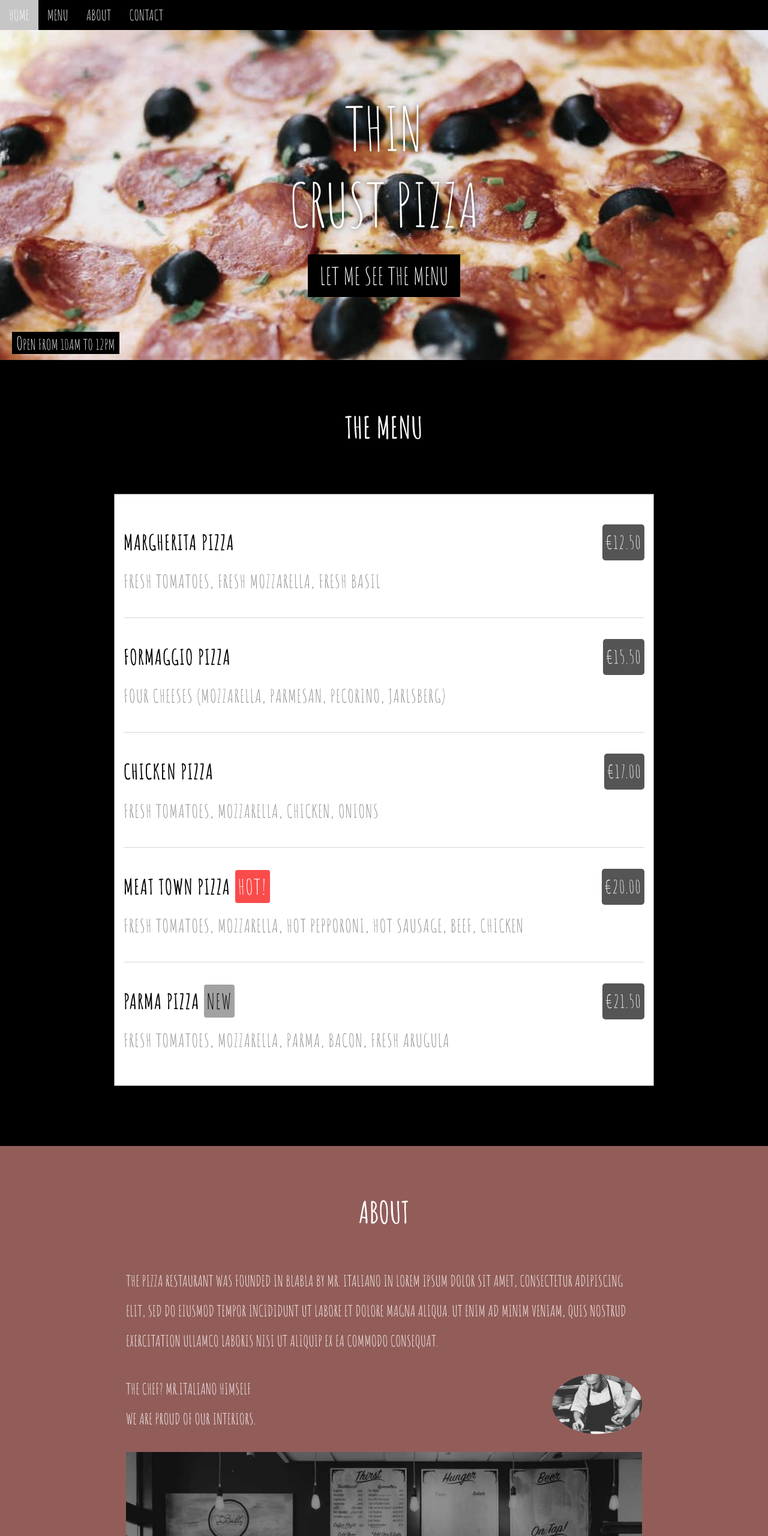
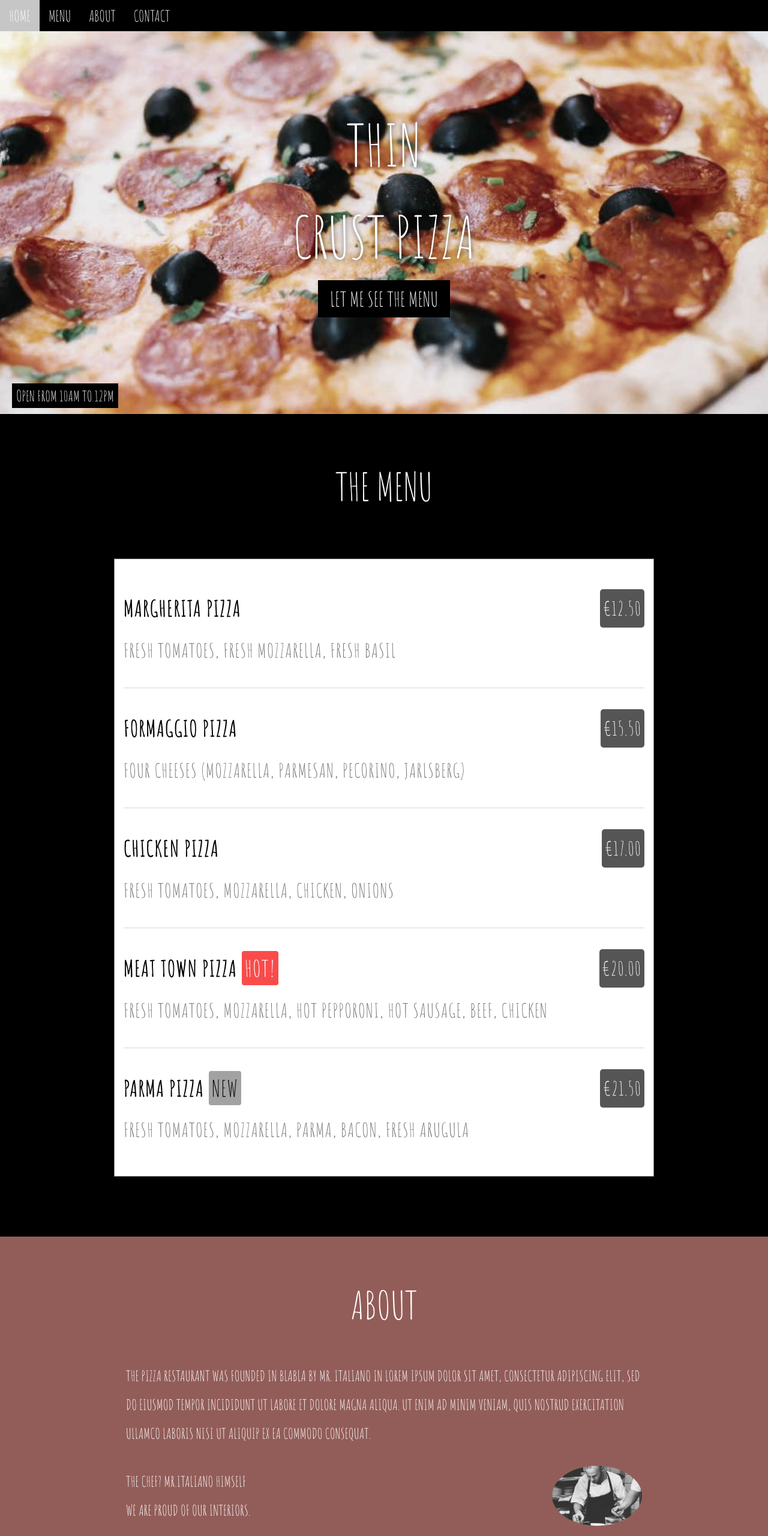
Before and after one commit to Parvin-it/pizza-website, a plain HTML site: page index.html in a window 1280 px wide. Shown: the top 2560 px of the page at 60% size. Drawn offline with Linux system fonts and the light colour scheme.

Commit message:
update stylesheet

```diff
--- a/styles.css
+++ b/styles.css
@@ -6,11 +6,13 @@ html {
   box-sizing: border-box;
   margin: 0;
   padding: 0;
+  font-weight: normal;
 }
 
 body{
   font-family: "Amatic SC", sans-serif;
   text-transform: uppercase;
+
 }
 
   .navbar {
@@ -32,7 +34,7 @@ body{
 
 .navbar li{
     list-style: none;
-    font-size: 24px;
+    font-size: 1.6rem;
     padding: 10px 15px;
     cursor: pointer;
   }
@@ -66,16 +68,16 @@ body{
   }
 
  .main-wrapper  {
+  height: 100%;
   display: flex;
   flex-direction: column;
   align-items: center;
   justify-content: center;
-
+  line-height: 1.6;
  }
 
 .main-heading  {
-  margin-top: 150px;
-  font-size: 100px;
+  font-size: 6rem;
   color: rgb(255,255,255);
   font-weight: 400;
   text-shadow: 0 0 9px rgba(0, 0, 0, 0.7);
@@ -84,13 +86,13 @@ body{
 
 .main-heading-2  {
  display: block;
- margin-bottom: 30px;
+
 }
 
 .menu-link a {
   background-color: #000000;
   padding: 10px 20px;
-  font-size: 40px;
+  font-size: 2.1rem;
   cursor: pointer;
   text-decoration: none;
 }
@@ -117,7 +119,7 @@ body{
 }
 
 .opening-hours-stamp::first-letter {
-  font-size: 30px;
+  font-size: 1.6rem;
 }
 
 
@@ -131,7 +133,8 @@ body{
 .menu-title{
   color: #ffffff;
   text-align: center;
-  font-size: 50px;
+  font-size: 4rem;
+
   padding: 80px 0;
 }
 
@@ -140,11 +143,17 @@ body{
   border: 1px solid rgb(133, 133, 133);
   margin: 0 auto;
   padding: 15px;
+
+}
+
+.dish h3,
+.dish-last h3{
+  font-weight: 700;
 }
 
 .dish,
 .dish-last {
-  font-size: 30px;
+  font-size: 2rem;
   line-height: 2;
   border-bottom: 1px solid rgb(214, 214, 214) ;
   letter-spacing: 1px;
@@ -158,6 +167,7 @@ body{
   display: flex;
   justify-content: space-between;
   align-items: center;
+
 }
 
 .price  {
@@ -172,18 +182,18 @@ body{
   color: #ffffff;
   padding: 5px;
   border-radius: 4px;
-  font-weight: normal;
+
 }
 
 .new-span  {
   background-color: rgb(162, 162, 162);
   padding: 5px;
   border-radius: 4px;
-  font-weight: normal;
+
 }
 
 .toppings  {
- color: rgb(137, 137, 137);
+ color: #757575;
 }
 
 /* -------- ABOUT STYLES START HERE ------- */
@@ -203,18 +213,18 @@ body{
 
 .about-info {
 
-  font-size: 25px;
+  font-size: 1.5rem;
 }
 
 .about-info h3{
-  font-size: 50px ;
+  font-size: 4rem ;
   text-align: center;
-  font-size: 50px;
-  padding: 40px 0;
+  padding: 30px 0;
+
 }
 
 .about-chef-row {
-  font-size: 25px;
+  font-size: 1.5rem;
   margin: 30px 0;
   display: flex;
   justify-content: space-between;
@@ -232,12 +242,12 @@ body{
  }
 
  .opening-hours-title{
-  font-size: 30px;
+  font-size: 2rem;
   margin: 15px auto;
  }
 
  .opening-hours-flex {
-  font-size: 25px;
+  font-size: 1.5rem;
   display: flex;
 
 }
@@ -272,12 +282,12 @@ body{
 }
 
 .tel {
-  color: #ffffff !important;
+  color: #ffffff;
 }
 
 .contact h3{
   text-align: center;
-  font-size: 60px;
+  font-size: 4.4rem;
 }
 
 .fyi  {
@@ -291,7 +301,7 @@ body{
 }
 
 .reserve-tbl-h4 {
-  font-size: 29px;
+  font-size: 2rem;
   margin: 20px 0;
 }
 
@@ -302,7 +312,7 @@ body{
   padding: 20px 10px;
   width: 100%;
   margin-bottom: 20px;
-  font-size: 25px;
+  font-size: 1.8rem;
   border: none;
   color: #000000;
 }
@@ -327,7 +337,7 @@ footer {
   width: 100%;
   text-align: center;
   height: 150px;
-  font-size: 40px;
+  font-size: 2.6rem;
   padding-top: 50px;
 }
 
@@ -373,5 +383,8 @@ footer {
    .contact{
     width: 900px;
    }
+   .image-bg  {
+    height: 690px;
+  }
 
   }
```
